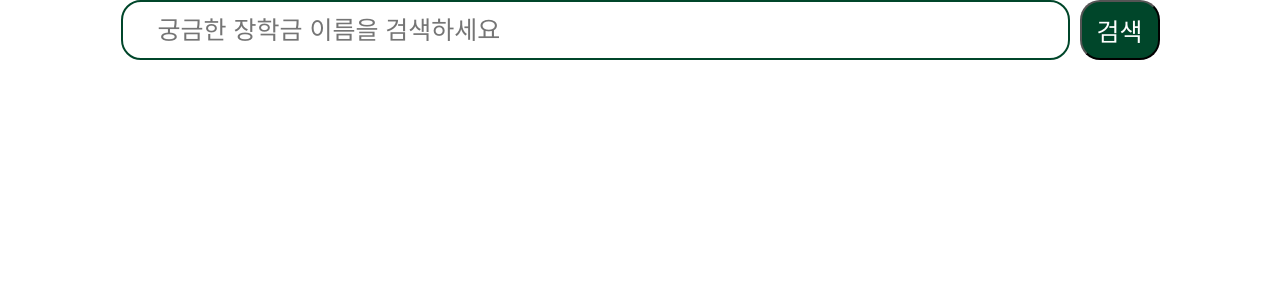
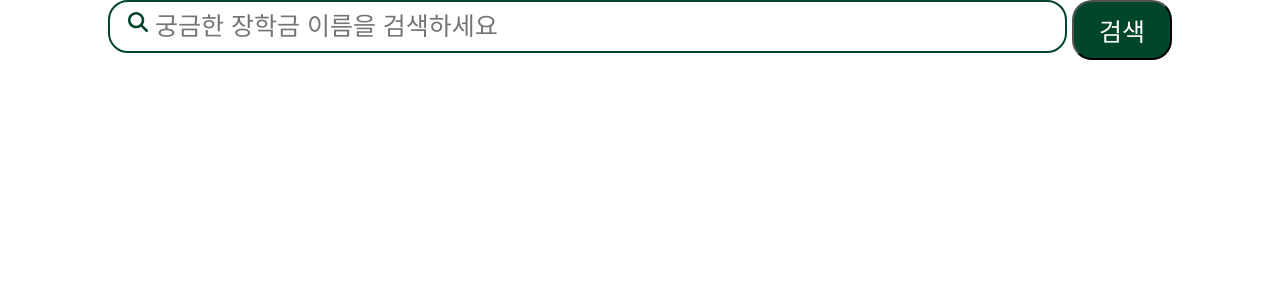
Before and after one commit to ECC-2024-Winter-Team1/EwhaScholarship_FE, a React (Create React App) app: page / in a window 1280 px wide. Shown: the top 300 px of the page. Built offline with nearby package versions, Linux system fonts and the light colour scheme.

Commit message:
feat: 아이콘 삽입

```diff
--- a/package.json
+++ b/package.json
@@ -3,6 +3,9 @@
   "version": "0.1.0",
   "private": true,
   "dependencies": {
+    "@fortawesome/fontawesome-svg-core": "^6.7.2",
+    "@fortawesome/free-solid-svg-icons": "^6.7.2",
+    "@fortawesome/react-fontawesome": "^0.2.2",
     "@testing-library/jest-dom": "^5.14.1",
     "@testing-library/react": "^13.0.0",
     "@testing-library/user-event": "^13.2.1",
--- a/src/components/Main/SearchBox.jsx
+++ b/src/components/Main/SearchBox.jsx
@@ -1,9 +1,22 @@
 import styled from "styled-components";
+import { FontAwesomeIcon } from "@fortawesome/react-fontawesome";
+import { faMagnifyingGlass } from "@fortawesome/free-solid-svg-icons";
+
+const Wrapper = styled.div`
+  display: flex;
+  justify-content: center;
+  gap: 5px;
+`;
 
 const InputWrapper = styled.div`
-  display: flex;
-  justify-content: center;
-  gap: 10px;
+  position: relative;
+`;
+
+const IconStyle = styled.i`
+  position: absolute;
+  padding: 10px 20px;
+  font-size: 20px;
+  color: #00462a;
 `;
 
 const StyledInput = styled.input`
@@ -11,23 +24,28 @@ const StyledInput = styled.input`
   border-radius: 20px;
   border: 2px solid #00462a;
   font-size: 25px;
-  padding: 10px 10px 10px 35px;
+  padding: 10px 10px 10px 45px;
 `;
 
 const Button = styled.button`
-  width: 80px;
+  width: 100px;
   border-radius: 20px;
   font-size: 25px;
   background-color: #00462a;
   color: white;
-  padding: 10px 10px;
+  padding: 10px 20px;
 `;
 
 export default function SearchBox() {
   return (
-    <InputWrapper>
-      <StyledInput placeholder="궁금한 장학금 이름을 검색하세요" />
+    <Wrapper>
+      <InputWrapper>
+        <IconStyle>
+          <FontAwesomeIcon icon={faMagnifyingGlass} />
+        </IconStyle>
+        <StyledInput placeholder="궁금한 장학금 이름을 검색하세요" />
+      </InputWrapper>
       <Button>검색</Button>
-    </InputWrapper>
+    </Wrapper>
   );
 }
```
Also changed, not shown: 1 other file (tests, documents, lock files or other folders).
